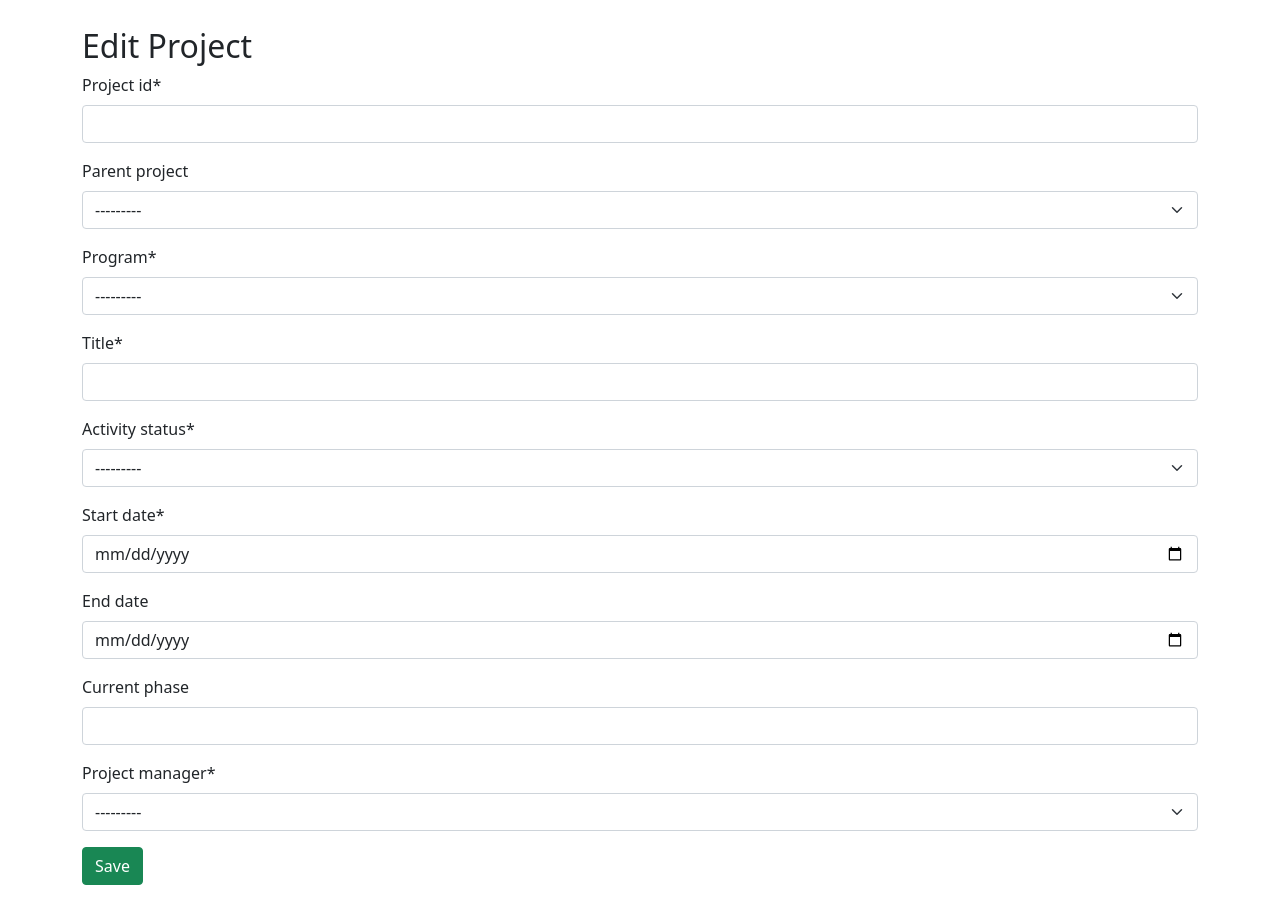
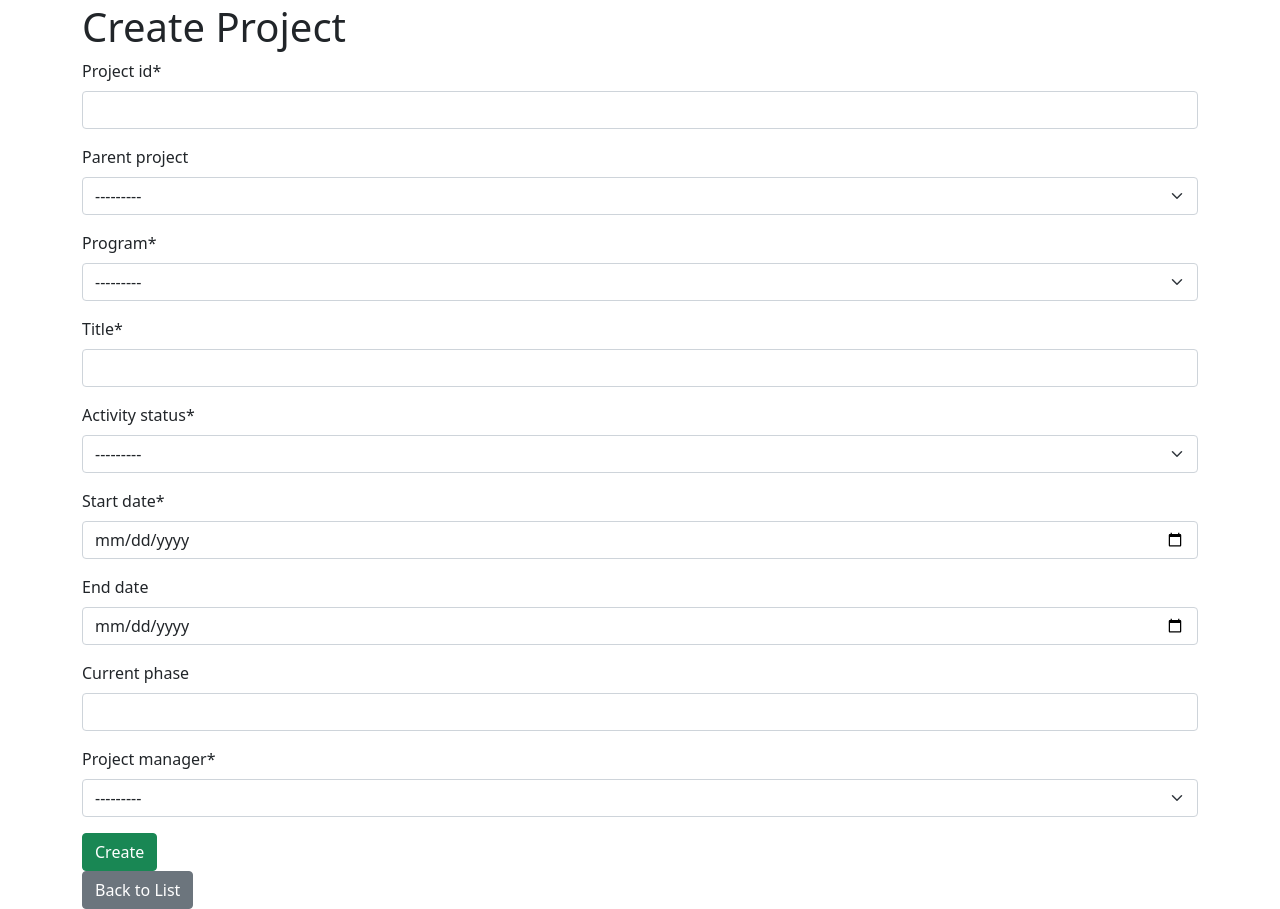
Before and after one commit to Jinxiang2000/Django_PML, a Django app: template PMB_Project/projects/templates/projects/project_form.html in a window 1280 px wide. Shown: the part 53-962 px from the top of the page. Before the commit the page ends 938 px from the top, so only its background shows below. Run offline with Django 5.2, Linux system fonts and the light colour scheme; the template is opened without the code that fills it: values that come from a table or form of the project are taken from there, others are empty; some libraries are stand-ins or nearby versions.

Commit message:
Project Staff List 2

```diff
--- a/PMB_Project/projects/templates/projects/project_form.html
+++ b/PMB_Project/projects/templates/projects/project_form.html
@@ -1,12 +1,16 @@
 {% extends 'base.html' %}
 {% load crispy_forms_tags %}
+
 {% block content %}
-<div class="container mt-4">
-    <h2>Edit Project</h2>
-    <form method="post" action="{% if project.pk %}{% url 'project_update' project.pk %}{% else %}{% url 'project_create' %}{% endif %}">
+<div class="container">
+    <h1>{% if project.pk %}Edit Project{% else %}Create Project{% endif %}</h1>
+    <form method="post" action="">
         {% csrf_token %}
         {{ form|crispy }}
-        <button type="submit" class="btn btn-success">Save</button>
+        <button type="submit" class="btn btn-success">
+            {% if project.pk %}Update{% else %}Create{% endif %}
+        </button>
     </form>
+    <a href="{% url 'project_list' %}" class="btn btn-secondary">Back to List</a>
 </div>
 {% endblock %}
--- a/PMB_Project/projects/urls.py
+++ b/PMB_Project/projects/urls.py
@@ -4,8 +4,8 @@ from . import views
 urlpatterns = [
     path('', views.project_list, name='project_list'),
     path('detail/<slug:pk>/', views.project_detail, name='project_detail'),
-    path('create/', views.project_create_or_update, name='project_create'),
-    path('update/<slug:pk>/', views.project_create_or_update, name='project_update'),
+    path('projects/create/', views.project_create, name='project_create'),
+    path('projects/<slug:pk>/update/', views.project_update, name='project_update'),
     path('delete/<slug:pk>/', views.project_delete, name='project_delete'),
     #Project Staff URL
     path('project-staff/', views.ProjectStaffListView.as_view(), name='project_staff_list'),
```
Also changed, not shown: PMB_Project/projects/views.py (+26 -4 lines).
